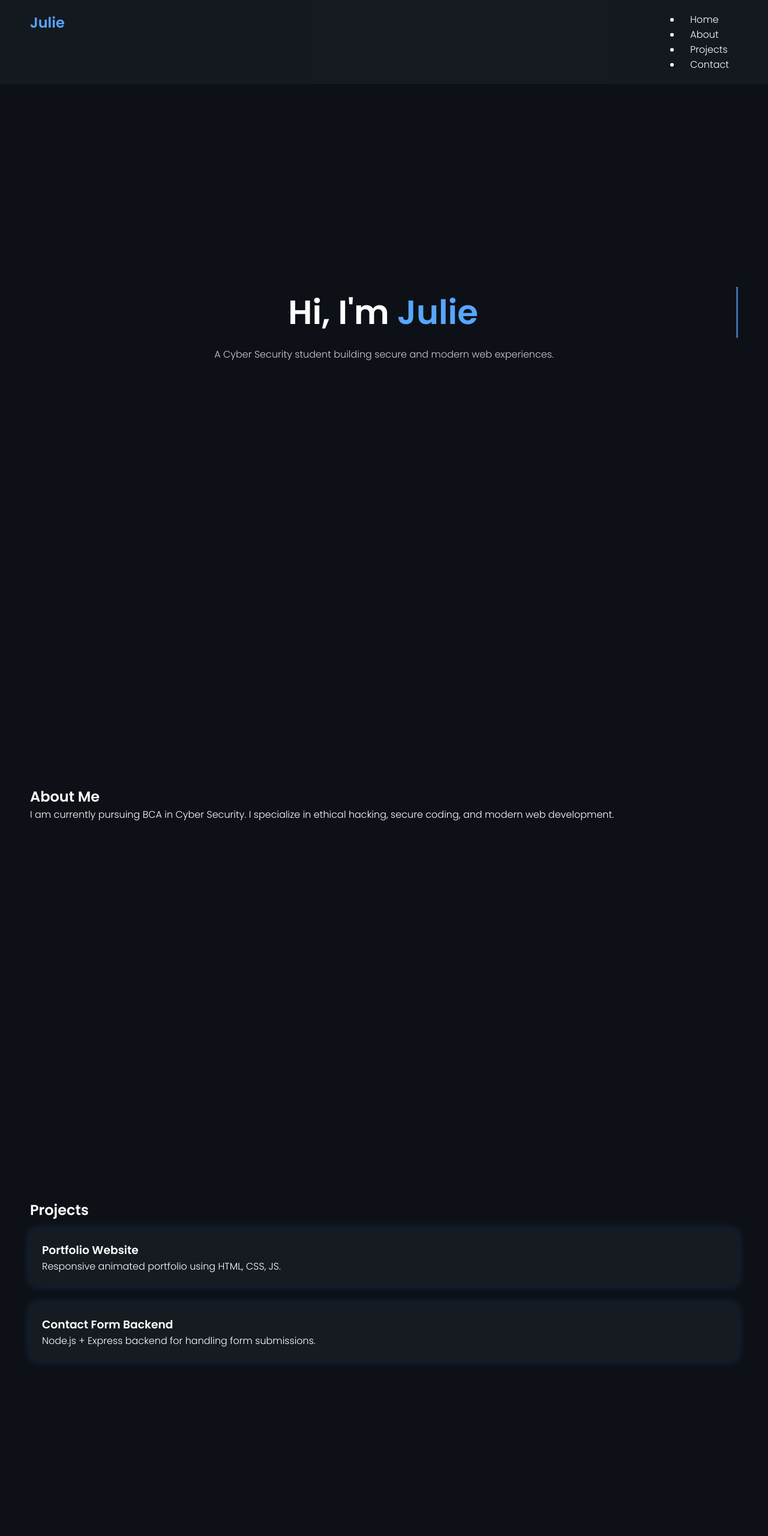
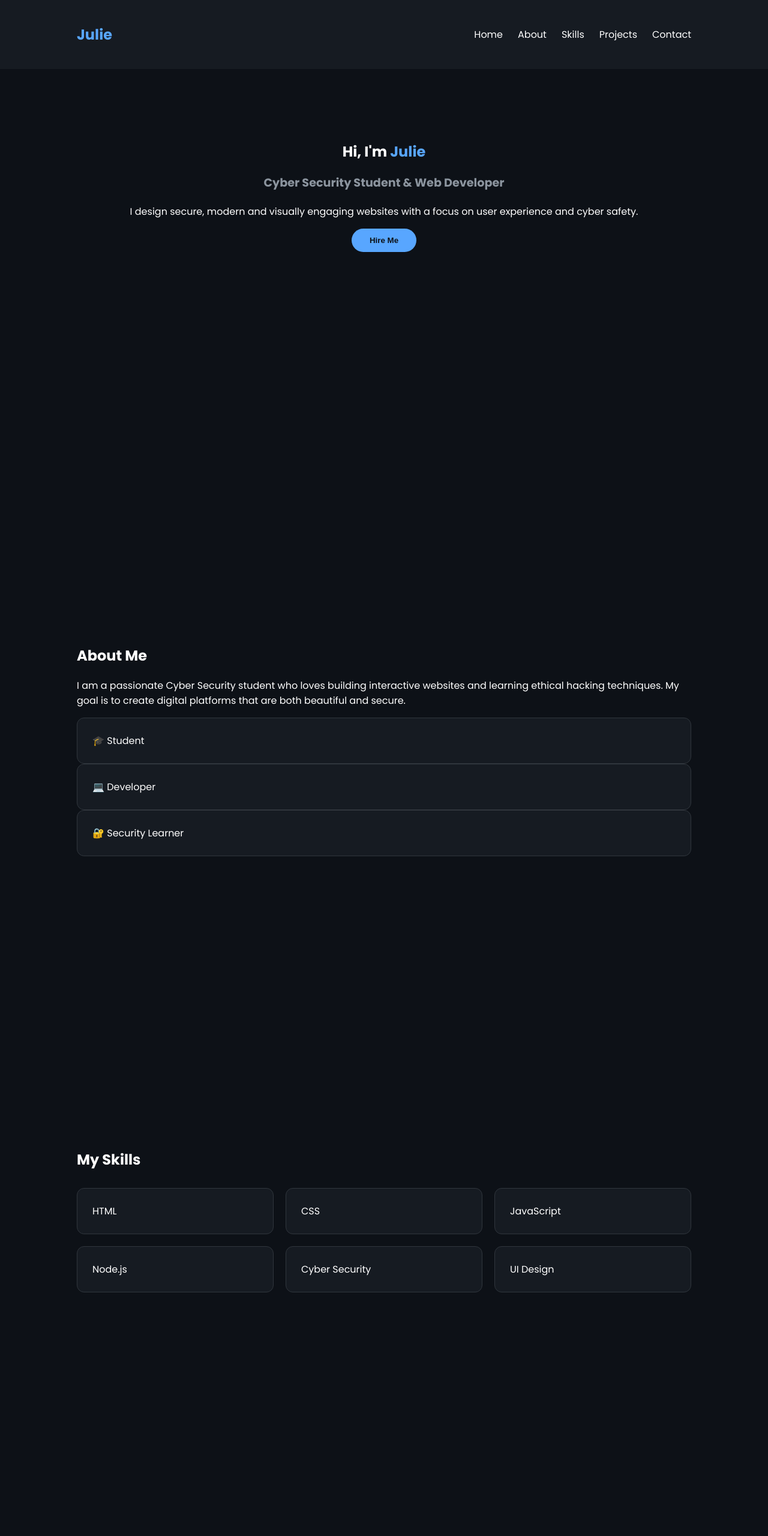
Before and after one commit to 25bcya34-code/Portfolio-Website, a website: page index.html in a window 1280 px wide. Shown: the top 2560 px of the page at 60% size. Drawn offline with Linux system fonts and the light colour scheme.

```diff
--- a/index.html
+++ b/index.html
@@ -1,51 +1,93 @@
 <!DOCTYPE html>
-<html>
+<html lang="en">
 <head>
+    <meta charset="UTF-8">
     <title>Julie | Portfolio</title>
 
     <!-- Google Font -->
-    <link href="https://fonts.googleapis.com/css2?family=Poppins:wght@300;600&display=swap" rel="stylesheet">
+    <link href="https://fonts.googleapis.com/css2?family=Poppins:wght@300;400;600;700&display=swap" rel="stylesheet">
 
     <link rel="stylesheet" href="style.css">
-    <meta name="viewport" content="width=device-width, initial-scale=1.0">
 </head>
 
 <body>
 
+<!-- NAVBAR -->
 <nav>
     <h2>Julie</h2>
     <ul>
         <li><a href="#home">Home</a></li>
         <li><a href="#about">About</a></li>
+        <li><a href="#skills">Skills</a></li>
         <li><a href="#projects">Projects</a></li>
         <li><a href="#contact">Contact</a></li>
     </ul>
 </nav>
 
-<section id="home" class="section">
-    <h1 class="typing">Hi, I'm <span>Julie</span></h1>
-    <p>A Cyber Security student building secure and modern web experiences.</p>
+<!-- HERO -->
+<section id="home" class="section hero">
+    <h1>Hi, I'm <span>Julie</span></h1>
+    <h3 class="typing"></h3>
+    <p>
+        I design secure, modern and visually engaging websites with a focus on user experience and cyber safety.
+    </p>
+
+    <button onclick="scrollToContact()">Hire Me</button>
 </section>
 
+<!-- ABOUT -->
 <section id="about" class="section">
     <h2>About Me</h2>
-    <p>I am currently pursuing BCA in Cyber Security. I specialize in ethical hacking, secure coding, and modern web development.</p>
+    <p>
+        I am a passionate Cyber Security student who loves building interactive websites
+        and learning ethical hacking techniques. My goal is to create digital platforms
+        that are both beautiful and secure.
+    </p>
+
+    <div class="about-box">
+        <div class="card">🎓 Student</div>
+        <div class="card">💻 Developer</div>
+        <div class="card">🔐 Security Learner</div>
+    </div>
 </section>
 
+<!-- SKILLS -->
+<section id="skills" class="section">
+    <h2>My Skills</h2>
+
+    <div class="grid">
+        <div class="card">HTML</div>
+        <div class="card">CSS</div>
+        <div class="card">JavaScript</div>
+        <div class="card">Node.js</div>
+        <div class="card">Cyber Security</div>
+        <div class="card">UI Design</div>
+    </div>
+</section>
+
+<!-- PROJECTS -->
 <section id="projects" class="section">
     <h2>Projects</h2>
 
-    <div class="card">
-        <h3>Portfolio Website</h3>
-        <p>Responsive animated portfolio using HTML, CSS, JS.</p>
-    </div>
+    <div class="grid">
+        <div class="card">
+            <h3>Portfolio Website</h3>
+            <p>Animated personal website with modern UI.</p>
+        </div>
 
-    <div class="card">
-        <h3>Contact Form Backend</h3>
-        <p>Node.js + Express backend for handling form submissions.</p>
+        <div class="card">
+            <h3>Contact API</h3>
+            <p>Node.js backend for handling user messages.</p>
+        </div>
+
+        <div class="card">
+            <h3>Security Notes</h3>
+            <p>Cyber security learning notes & examples.</p>
+        </div>
     </div>
 </section>
 
+<!-- CONTACT -->
 <section id="contact" class="section">
     <h2>Contact Me</h2>
 
@@ -53,11 +95,13 @@
         <input type="text" id="name" placeholder="Your Name" required>
         <input type="email" id="email" placeholder="Your Email" required>
         <textarea id="message" placeholder="Your Message" required></textarea>
-        <button type="submit">Send Message</button>
+
+        <button type="submit" id="submitBtn">Send Message</button>
     </form>
+</section>
 
-    <p id="responseMsg"></p>
-</section>
+<!-- POPUP -->
+<div id="popup">Message Sent Successfully ✅</div>
 
 <script src="script.js"></script>
 
--- a/script.js
+++ b/script.js
@@ -1,44 +1,61 @@
-let API_URL = "http://localhost:3000/contact"; // change if needed
+// 1. Reveal Sections on Scroll (Fixes the blank screen issue)
+const observer = new IntersectionObserver((entries) => {
+    entries.forEach(entry => {
+        if (entry.isIntersecting) {
+            entry.target.classList.add('show');
+        }
+    });
+}, { threshold: 0.1 });
 
-const form = document.getElementById("contactForm");
-const responseMsg = document.getElementById("responseMsg");
+document.querySelectorAll('.section').forEach(section => {
+    observer.observe(section);
+});
 
-form.addEventListener("submit", async (e) => {
+// 2. Typing Effect for Hero Section
+const typingText = "Cyber Security Student & Web Developer";
+const typingElement = document.querySelector(".typing");
+let charIndex = 0;
+
+function typeEffect() {
+    if (charIndex < typingText.length) {
+        typingElement.textContent += typingText.charAt(charIndex);
+        charIndex++;
+        setTimeout(typeEffect, 80);
+    }
+}
+window.onload = typeEffect;
+
+// 3. Handle Form Submission to MySQL
+const contactForm = document.getElementById("contactForm");
+const popup = document.getElementById("popup");
+
+contactForm.addEventListener("submit", async (e) => {
     e.preventDefault();
 
-    const name = name.value;
-    const email = email.value;
-    const message = message.value;
-
-    if (!API_URL) {
-        responseMsg.innerText = "✅ Message sent!";
-        form.reset();
-        return;
-    }
+    const data = {
+        name: document.getElementById("name").value,
+        email: document.getElementById("email").value,
+        message: document.getElementById("message").value
+    };
 
     try {
-        const res = await fetch(API_URL, {
+        const response = await fetch("http://localhost:3000/contact", {
             method: "POST",
             headers: { "Content-Type": "application/json" },
-            body: JSON.stringify({ name, email, message })
+            body: JSON.stringify(data)
         });
 
-        const data = await res.json();
-        responseMsg.innerText = data.message;
-        form.reset();
-
-    } catch {
-        responseMsg.innerText = "❌ Error sending message";
+        const result = await response.json();
+        if (result.message === "Saved ✅") {
+            popup.classList.add("show");
+            contactForm.reset();
+            setTimeout(() => popup.classList.remove("show"), 3000);
+        }
+    } catch (err) {
+        alert("Error: Is your server.js running?");
     }
 });
 
-/* Scroll Animation */
-const sections = document.querySelectorAll(".section");
-
-window.addEventListener("scroll", () => {
-    sections.forEach(sec => {
-        if (sec.getBoundingClientRect().top < window.innerHeight - 100) {
-            sec.classList.add("show");
-        }
-    });
-});
+function scrollToContact() {
+    document.getElementById('contact').scrollIntoView({ behavior: 'smooth' });
+}
--- a/style.css
+++ b/style.css
@@ -1,52 +1,36 @@
-* {
+body {
     margin: 0;
-    padding: 0;
-    box-sizing: border-box;
-}
-
-body {
     font-family: 'Poppins', sans-serif;
     background: #0d1117;
     color: white;
     scroll-behavior: smooth;
+    overflow-x: hidden;
 }
 
-/* Navbar */
+/* NAVBAR */
 nav {
     display: flex;
     justify-content: space-between;
-    padding: 20px 50px;
-    background: rgba(22,27,34,0.9);
+    align-items: center;
+    padding: 20px 10%;
+    background: #161b22;
     position: sticky;
     top: 0;
+    z-index: 1000;
 }
 
-nav h2 {
-    color: #58a6ff;
-}
+nav h2 { color: #58a6ff; }
+nav ul { list-style: none; display: flex; gap: 25px; }
+nav a { color: white; text-decoration: none; font-weight: 500; transition: 0.3s; }
+nav a:hover { color: #58a6ff; }
 
-nav a {
-    color: white;
-    text-decoration: none;
-    margin: 0 15px;
-    transition: 0.3s;
-}
-
-nav a:hover {
-    color: #58a6ff;
-}
-
-/* Sections */
+/* SECTIONS (Animation Fix) */
 .section {
-    min-height: 100vh;
-    padding: 100px 50px;
-    display: flex;
-    flex-direction: column;
-    justify-content: center;
-
+    padding: 100px 10%;
+    min-height: 80vh;
     opacity: 0;
-    transform: translateY(50px);
-    transition: 1s;
+    transform: translateY(30px);
+    transition: all 0.8s ease-out;
 }
 
 .section.show {
@@ -54,86 +38,64 @@
     transform: translateY(0);
 }
 
-/* Hero */
-#home {
-    text-align: center;
+/* HERO */
+.hero { text-align: center; }
+.hero h1 span { color: #58a6ff; }
+.typing { height: 30px; color: #8b949e; font-size: 1.2rem; margin-bottom: 20px; }
+
+/* GRID & CARDS */
+.grid {
+    display: grid;
+    grid-template-columns: repeat(auto-fit, minmax(250px, 1fr));
+    gap: 20px;
+    margin-top: 30px;
 }
 
-#home h1 {
-    font-size: 3.5rem;
+.card {
+    background: #161b22;
+    padding: 25px;
+    border-radius: 12px;
+    border: 1px solid #30363d;
+    transition: 0.3s;
 }
 
-#home span {
-    color: #58a6ff;
-}
+.card:hover { transform: translateY(-10px); border-color: #58a6ff; }
 
-#home p {
-    margin-top: 15px;
-    opacity: 0.8;
-}
-
-/* Typing effect */
-.typing {
-    border-right: 3px solid #58a6ff;
-    white-space: nowrap;
-    overflow: hidden;
-    width: 0;
-    animation: typing 3s steps(30) forwards, blink 0.7s infinite;
-}
-
-@keyframes typing {
-    to { width: 100%; }
-}
-
-@keyframes blink {
-    50% { border-color: transparent; }
-}
-
-/* Cards */
-.card {
-    background: #161b22;
-    padding: 20px;
-    margin: 15px 0;
-    border-radius: 10px;
-    transition: 0.4s;
-    box-shadow: 0 0 15px rgba(88,166,255,0.2);
-}
-
-.card:hover {
-    transform: translateY(-10px) scale(1.05);
-}
-
-/* Form */
+/* FORM */
+form { display: flex; flex-direction: column; max-width: 500px; margin: auto; }
 input, textarea {
     width: 100%;
     padding: 12px;
     margin: 10px 0;
-    border-radius: 5px;
-    border: none;
+    background: #0d1117;
+    border: 1px solid #30363d;
+    border-radius: 6px;
+    color: white;
 }
 
-input:focus, textarea:focus {
-    outline: none;
-    box-shadow: 0 0 10px #58a6ff;
+button {
+    background: #58a6ff;
+    color: #0d1117;
+    border: none;
+    padding: 12px 30px;
+    border-radius: 25px;
+    cursor: pointer;
+    font-weight: 600;
+    align-self: center;
 }
 
-/* Button */
-button {
-    background: #58a6ff;
-    padding: 12px;
-    border-radius: 20px;
-    border: none;
-    cursor: pointer;
-    transition: 0.3s;
+/* POPUP */
+#popup {
+    position: fixed;
+    bottom: 30px;
+    right: 30px;
+    background: #238636;
+    color: white;
+    padding: 15px 25px;
+    border-radius: 8px;
+    opacity: 0;
+    transition: 0.5s;
+    pointer-events: none;
 }
 
-button:hover {
-    background: #1f6feb;
-    transform: scale(1.1);
-}
-
-/* Message */
-#responseMsg {
-    color: #00ffcc;
-    margin-top: 10px;
-}
+#popup.show { opacity: 1; }
```
Also changed, not shown: server.js (+25 -4 lines).
